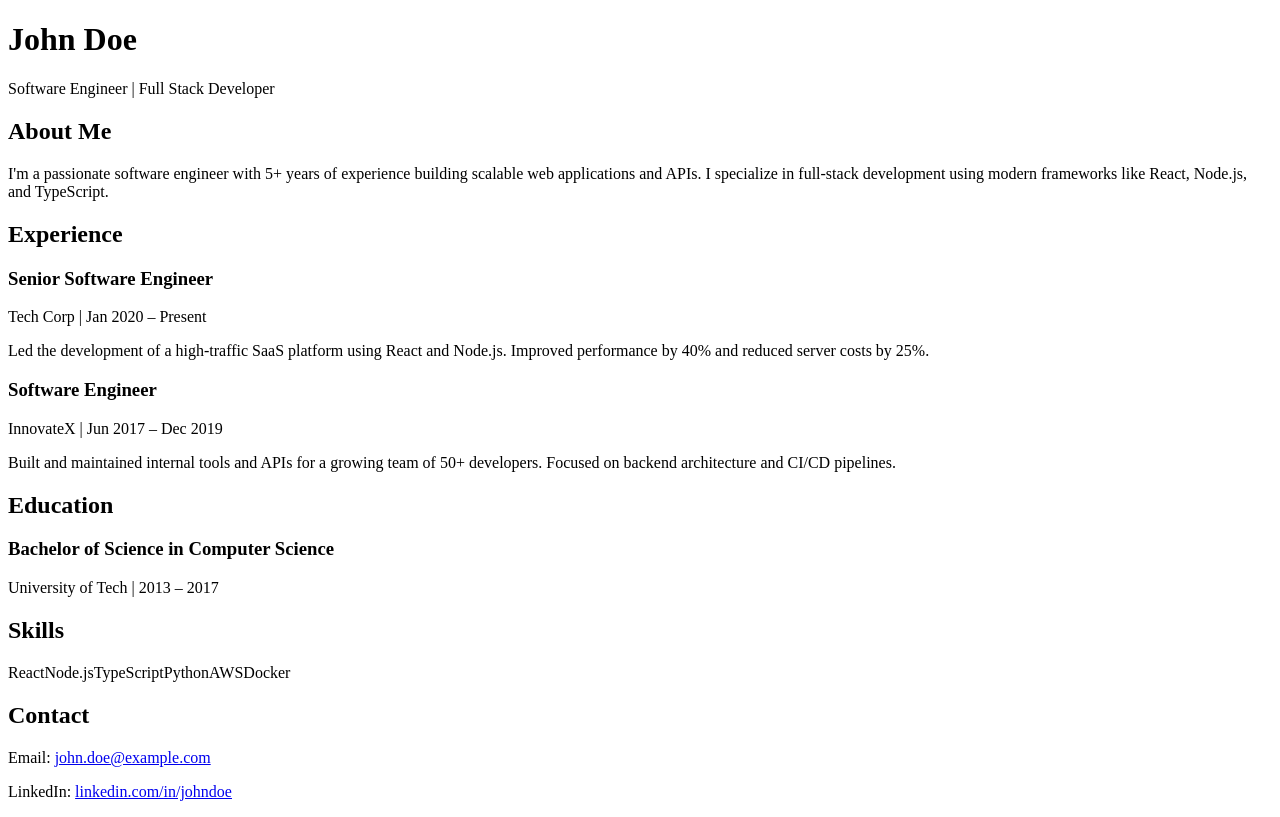
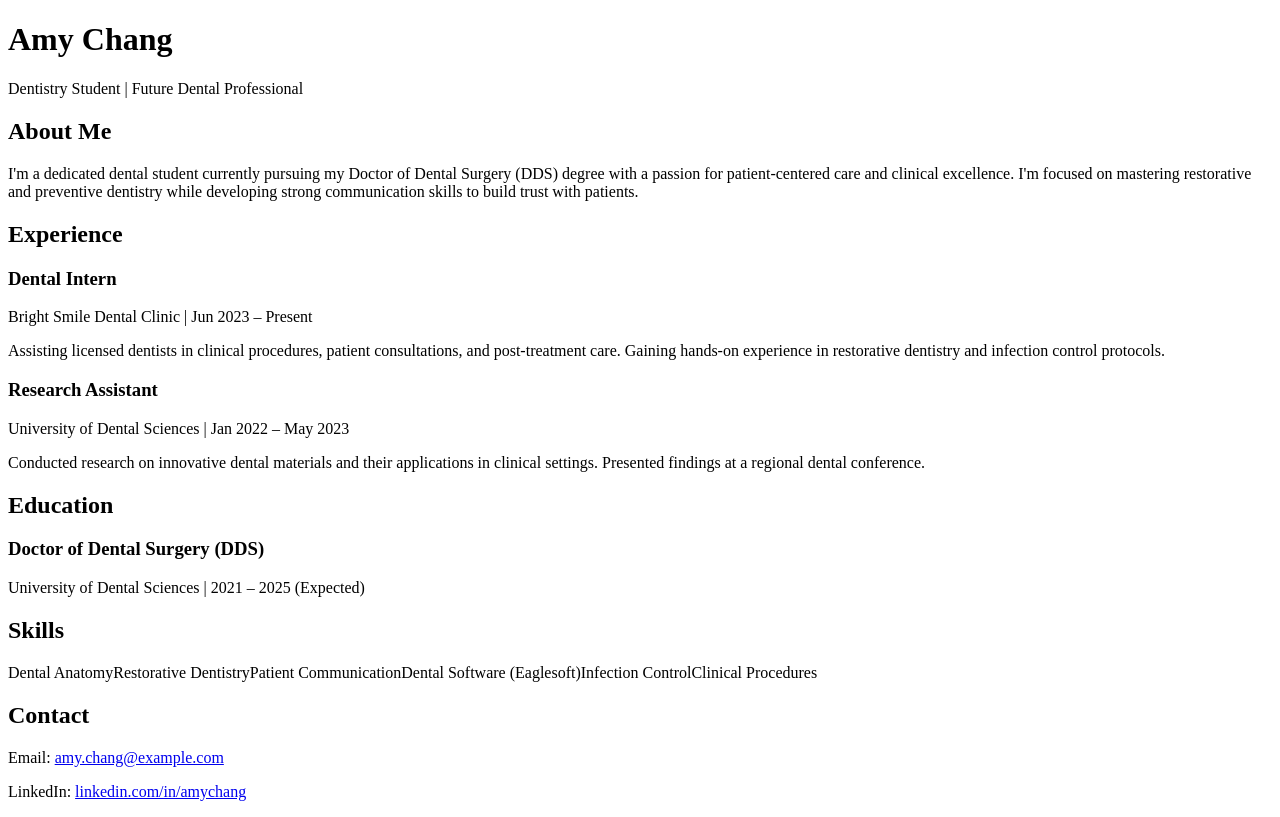
Before and after one commit to shametim/vibe-voice-app, a React (Vite) app: page / in a window 1280 px wide. Built offline with nearby package versions, Linux system fonts and the light colour scheme; a web font is replaced by a local one.

Commit message:
feat: Personalize app for Amy Chang as Dentistry student

```diff
--- a/src/app.tsx
+++ b/src/app.tsx
@@ -5,15 +5,14 @@ export const App = () => {
     <div className="bg-gray-50 min-h-screen text-gray-800 p-6">
       <div className="max-w-3xl mx-auto bg-white rounded-2xl shadow-lg p-8">
         <header className="mb-8 text-center">
-          <h1 className="text-4xl font-bold text-gray-900">John Doe</h1>
-          <p className="text-gray-600 font-inter text-lg mt-2">Software Engineer | Full Stack Developer</p>
+          <h1 className="text-4xl font-bold text-gray-900">Amy Chang</h1>
+          <p className="text-gray-600 font-inter text-lg mt-2">Dentistry Student | Future Dental Professional</p>
         </header>
 
         <section className="mb-8 border-b pb-6">
           <h2 className="text-2xl font-bold text-gray-800 mb-4">About Me</h2>
           <p className="text-gray-600 font-inter leading-relaxed">
-            I'm a passionate software engineer with 5+ years of experience building scalable web applications and APIs.
-            I specialize in full-stack development using modern frameworks like React, Node.js, and TypeScript.
+            I'm a dedicated dental student currently pursuing my Doctor of Dental Surgery (DDS) degree with a passion for patient-centered care and clinical excellence. I'm focused on mastering restorative and preventive dentistry while developing strong communication skills to build trust with patients.
           </p>
         </section>
 
@@ -21,17 +20,17 @@ export const App = () => {
           <h2 className="text-2xl font-bold text-gray-800 mb-4">Experience</h2>
           <div className="space-y-6">
             <div>
-              <h3 className="text-xl font-semibold text-gray-800">Senior Software Engineer</h3>
-              <p className="text-gray-500 font-inter">Tech Corp | Jan 2020 – Present</p>
+              <h3 className="text-xl font-semibold text-gray-800">Dental Intern</h3>
+              <p className="text-gray-500 font-inter">Bright Smile Dental Clinic | Jun 2023 – Present</p>
               <p className="text-gray-600 font-inter mt-2">
-                Led the development of a high-traffic SaaS platform using React and Node.js. Improved performance by 40% and reduced server costs by 25%.
+                Assisting licensed dentists in clinical procedures, patient consultations, and post-treatment care. Gaining hands-on experience in restorative dentistry and infection control protocols.
               </p>
             </div>
             <div>
-              <h3 className="text-xl font-semibold text-gray-800">Software Engineer</h3>
-              <p className="text-gray-500 font-inter">InnovateX | Jun 2017 – Dec 2019</p>
+              <h3 className="text-xl font-semibold text-gray-800">Research Assistant</h3>
+              <p className="text-gray-500 font-inter">University of Dental Sciences | Jan 2022 – May 2023</p>
               <p className="text-gray-600 font-inter mt-2">
-                Built and maintained internal tools and APIs for a growing team of 50+ developers. Focused on backend architecture and CI/CD pipelines.
+                Conducted research on innovative dental materials and their applications in clinical settings. Presented findings at a regional dental conference.
               </p>
             </div>
           </div>
@@ -40,30 +39,30 @@ export const App = () => {
         <section className="mb-8 border-b pb-6">
           <h2 className="text-2xl font-bold text-gray-800 mb-4">Education</h2>
           <div>
-            <h3 className="text-xl font-semibold text-gray-800">Bachelor of Science in Computer Science</h3>
-            <p className="text-gray-500 font-inter">University of Tech | 2013 – 2017</p>
+            <h3 className="text-xl font-semibold text-gray-800">Doctor of Dental Surgery (DDS)</h3>
+            <p className="text-gray-500 font-inter">University of Dental Sciences | 2021 – 2025 (Expected)</p>
           </div>
         </section>
 
         <section className="mb-8 border-b pb-6">
           <h2 className="text-2xl font-bold text-gray-800 mb-4">Skills</h2>
           <div className="flex flex-wrap gap-2">
-            <span className="bg-blue-100 text-blue-800 text-sm font-medium px-3 py-1 rounded-full hover:bg-blue-200 transition">React</span>
-            <span className="bg-blue-100 text-blue-800 text-sm font-medium px-3 py-1 rounded-full hover:bg-blue-200 transition">Node.js</span>
-            <span className="bg-blue-100 text-blue-800 text-sm font-medium px-3 py-1 rounded-full hover:bg-blue-200 transition">TypeScript</span>
-            <span className="bg-blue-100 text-blue-800 text-sm font-medium px-3 py-1 rounded-full hover:bg-blue-200 transition">Python</span>
-            <span className="bg-blue-100 text-blue-800 text-sm font-medium px-3 py-1 rounded-full hover:bg-blue-200 transition">AWS</span>
-            <span className="bg-blue-100 text-blue-800 text-sm font-medium px-3 py-1 rounded-full hover:bg-blue-200 transition">Docker</span>
+            <span className="bg-blue-100 text-blue-800 text-sm font-medium px-3 py-1 rounded-full hover:bg-blue-200 transition">Dental Anatomy</span>
+            <span className="bg-blue-100 text-blue-800 text-sm font-medium px-3 py-1 rounded-full hover:bg-blue-200 transition">Restorative Dentistry</span>
+            <span className="bg-blue-100 text-blue-800 text-sm font-medium px-3 py-1 rounded-full hover:bg-blue-200 transition">Patient Communication</span>
+            <span className="bg-blue-100 text-blue-800 text-sm font-medium px-3 py-1 rounded-full hover:bg-blue-200 transition">Dental Software (Eaglesoft)</span>
+            <span className="bg-blue-100 text-blue-800 text-sm font-medium px-3 py-1 rounded-full hover:bg-blue-200 transition">Infection Control</span>
+            <span className="bg-blue-100 text-blue-800 text-sm font-medium px-3 py-1 rounded-full hover:bg-blue-200 transition">Clinical Procedures</span>
           </div>
         </section>
 
         <section>
           <h2 className="text-2xl font-bold text-gray-800 mb-4">Contact</h2>
           <p className="text-gray-600 font-inter">
-            Email: <a href="mailto:john.doe@example.com" className="text-blue-600 hover:text-blue-800 hover:underline transition">john.doe@example.com</a>
+            Email: <a href="mailto:amy.chang@example.com" className="text-blue-600 hover:text-blue-800 hover:underline transition">amy.chang@example.com</a>
           </p>
           <p className="text-gray-600 font-inter mt-2">
-            LinkedIn: <a href="https://linkedin.com/in/johndoe" className="text-blue-600 hover:text-blue-800 hover:underline transition">linkedin.com/in/johndoe</a>
+            LinkedIn: <a href="https://linkedin.com/in/amychang" className="text-blue-600 hover:text-blue-800 hover:underline transition">linkedin.com/in/amychang</a>
           </p>
         </section>
       </div>
```
